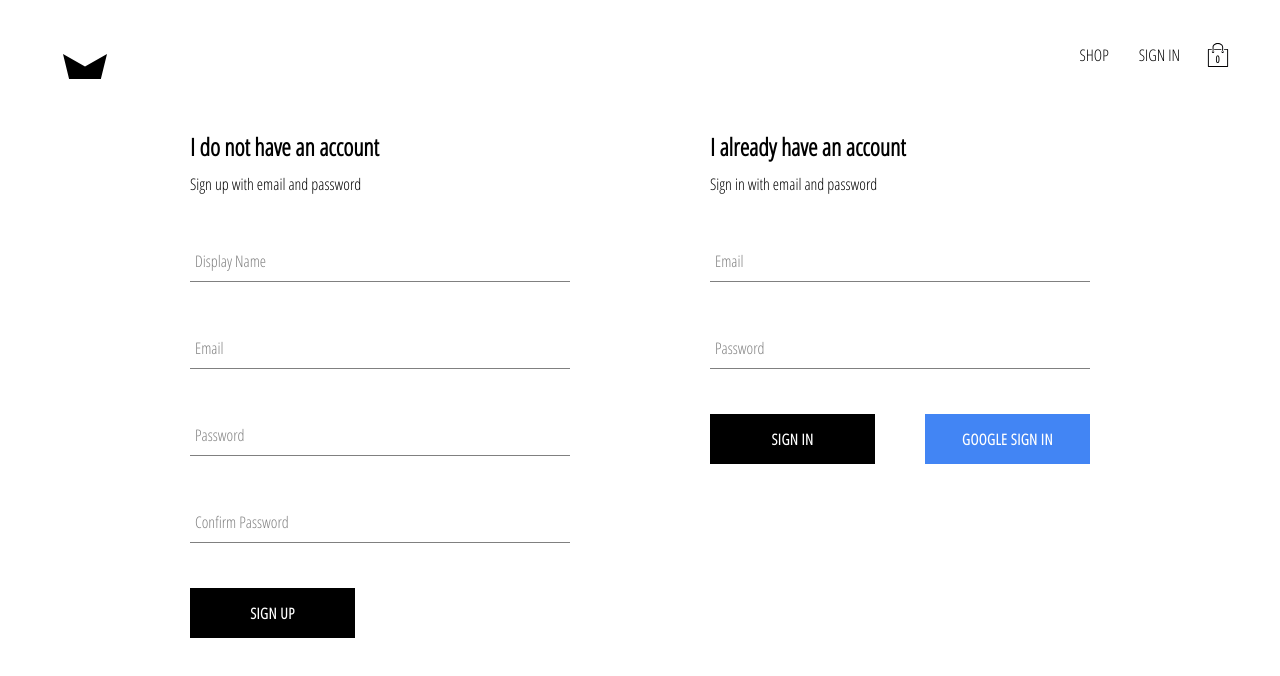
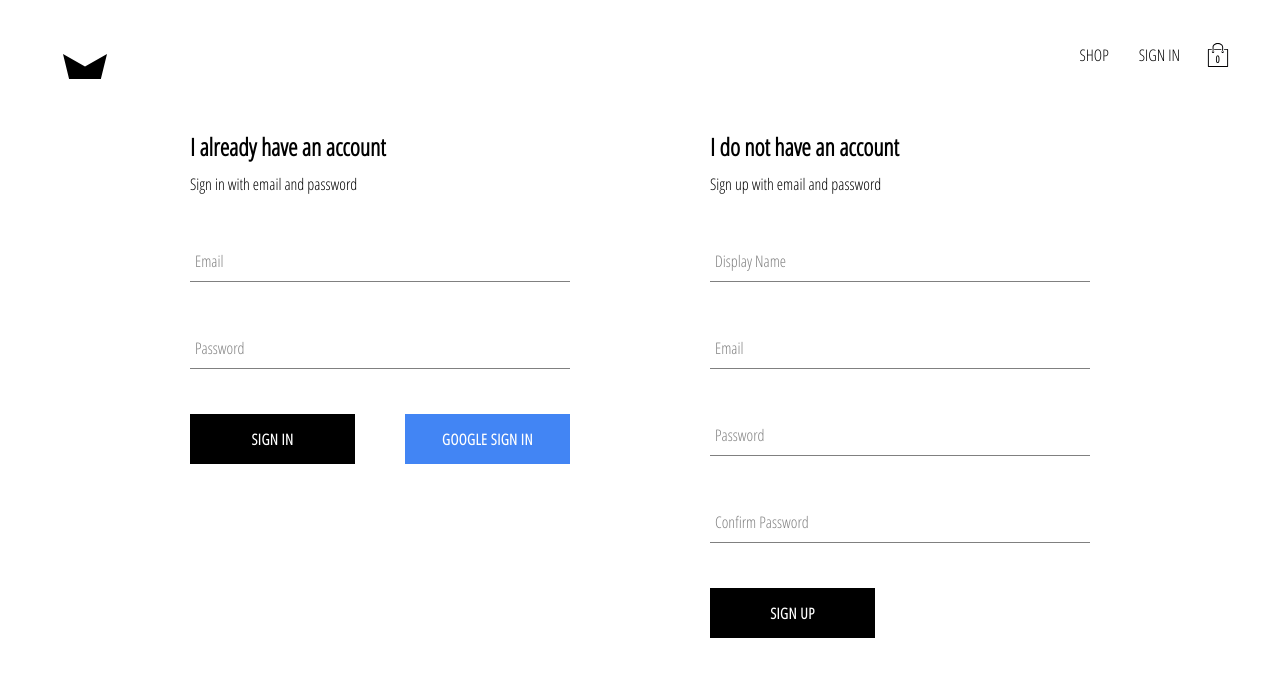
Before and after one commit to xNoxious/moose-clothing, a React (Create React App) app: page /auth in a window 1280 px wide. Shown: the top 676 px of the page. Built offline with nearby package versions, Linux system fonts and the light colour scheme; no server answers.

Commit message:
Update authentication.component.jsx

```diff
--- a/src/routes/authentication/authentication.component.jsx
+++ b/src/routes/authentication/authentication.component.jsx
@@ -5,8 +5,8 @@ import './authentication.styles.scss';
 const Authentication = () => {
     return (
         <div className="authentication-container">
+            <SignInForm />
             <SignUpForm />
-            <SignInForm />
         </div>
     )
 }
```
